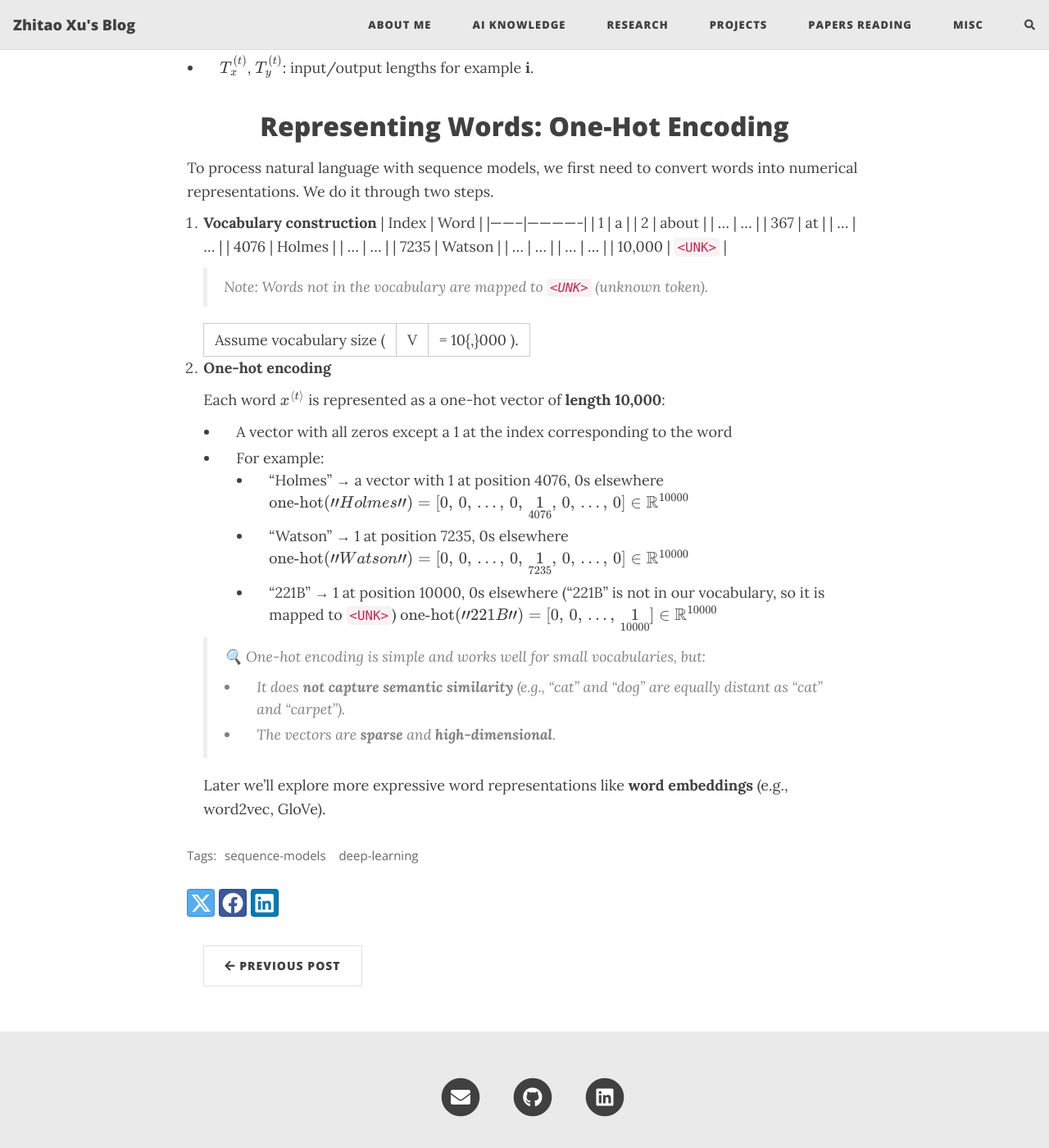
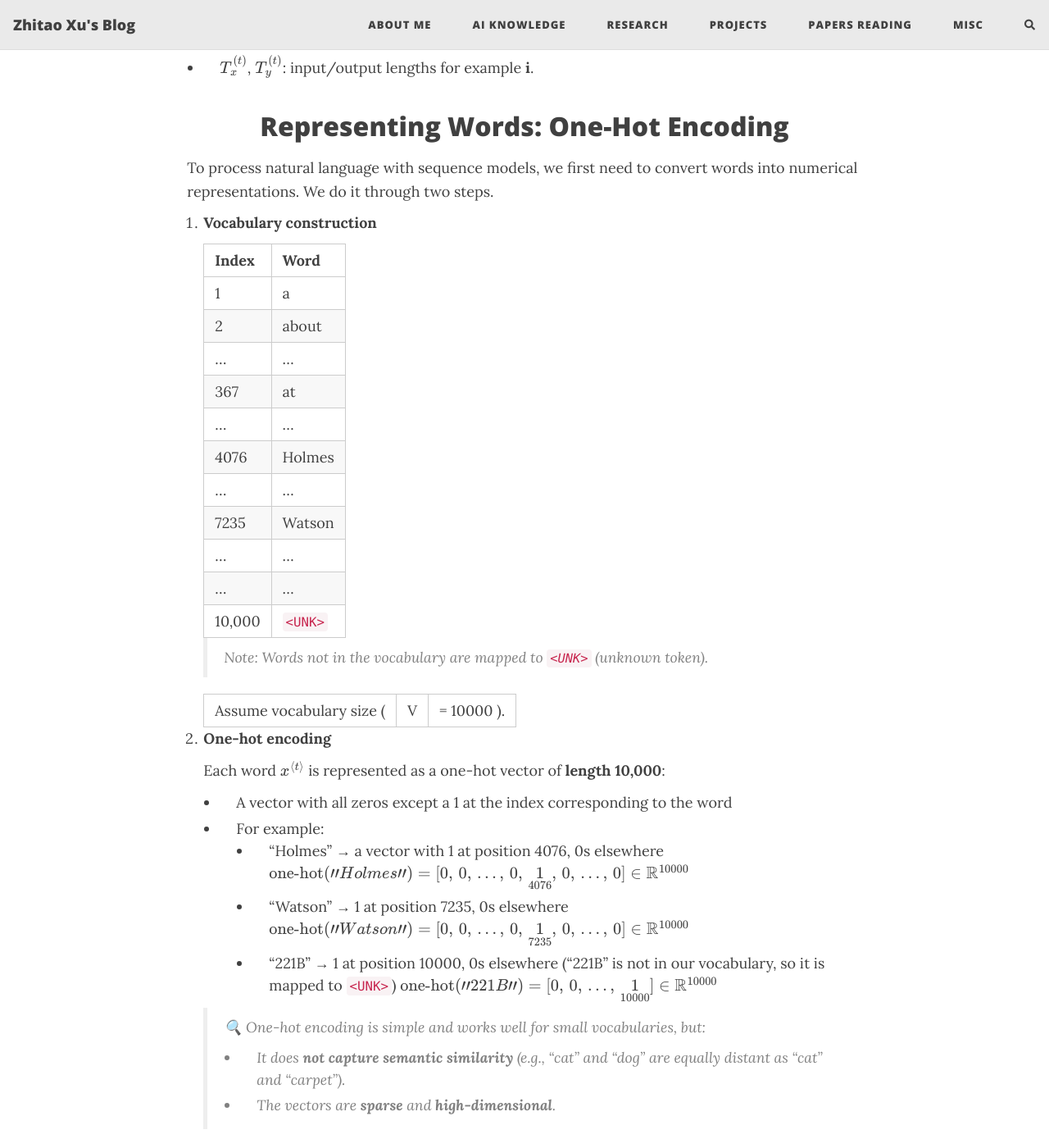
Before and after one commit to HerrXu01/herrxu01.github.io, a Jekyll site: the page built from ai-knowledge/sequence-models/_posts/2025-04-14-Seq01-RNN-Model.md, in a window 1280 px wide and 1400 px high, scrolled down 2109 px. Shown: the whole window at 82% size. Built offline with Jekyll 4.4.1, drawn with Linux system fonts in a browser that asks for light colours; formulas are drawn with MathJax 3; comment, search, counter and statistics services are not loaded.

Commit message:
add content to rnn notes

```diff
--- a/ai-knowledge/sequence-models/_posts/2025-04-14-Seq01-RNN-Model.md
+++ b/ai-knowledge/sequence-models/_posts/2025-04-14-Seq01-RNN-Model.md
@@ -74,6 +74,7 @@ For the **i-th** training example:
 To process natural language with sequence models, we first need to convert words into numerical representations. We do it through two steps.
 
 1. **Vocabulary construction**
+
     | Index  | Word        |
     |--------|-------------|
     | 1      | a           |
@@ -90,7 +91,7 @@ To process natural language with sequence models, we first need to convert words
 
     > Note: Words not in the vocabulary are mapped to `<UNK>` (unknown token).
 
-    Assume vocabulary size \( |V| = 10{,}000 \).
+    Assume vocabulary size \( |V| = 10000 \).
 
 2. **One-hot encoding**
 
```
